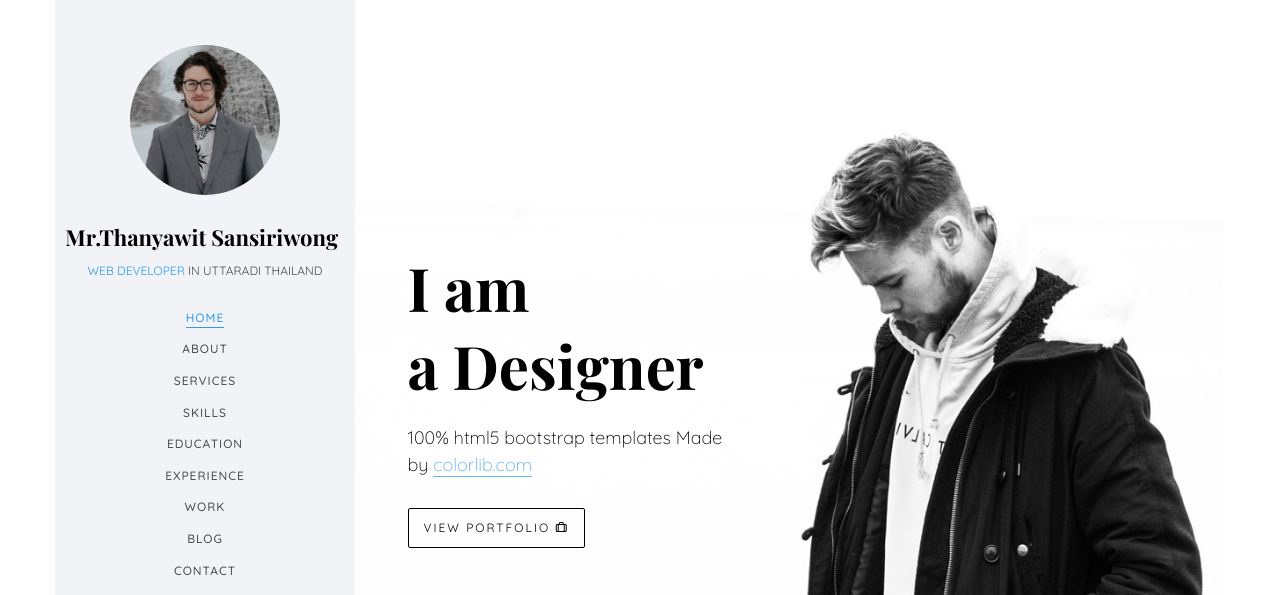
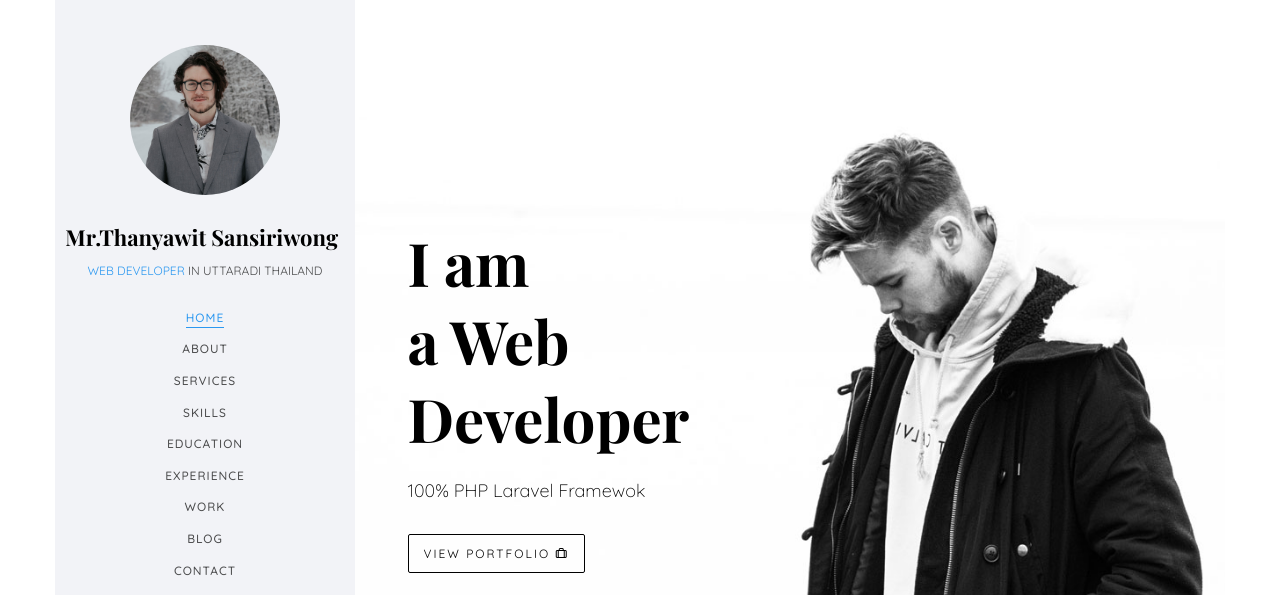
Before and after one commit to jangplus/test, a plain HTML site: page index.html in a window 1280 px wide. Shown: the top 595 px of the page. Drawn offline with nearby package versions, Linux system fonts and the light colour scheme; files whose address does not match are found by name; a web font is replaced by a local one.

Commit message:
update5 index.html

```diff
--- a/index.html
+++ b/index.html
@@ -99,8 +99,8 @@
 					   			<div class="col-md-6 col-md-offset-3 col-md-pull-3 col-sm-12 col-xs-12 js-fullheight slider-text">
 					   				<div class="slider-text-inner js-fullheight">
 					   					<div class="desc">
-						   					<h1>Hi! <br>I'm Jackson</h1>
-						   					<h2>100% html5 bootstrap templates Made by <a href="https://colorlib.com/" target="_blank">colorlib.com</a></h2>
+						   					<h1>Hi! <br>I'm Thanyawit</h1>
+						   					<h2>My Nickname Jang</h2>
 												<p><a class="btn btn-primary btn-learn">Download CV <i class="icon-download4"></i></a></p>
 											</div>
 					   				</div>
@@ -115,8 +115,8 @@
 					   			<div class="col-md-6 col-md-offset-3 col-md-pull-3 col-sm-12 col-xs-12 js-fullheight slider-text">
 					   				<div class="slider-text-inner">
 					   					<div class="desc">
-						   					<h1>I am <br>a Designer</h1>
-												<h2>100% html5 bootstrap templates Made by <a href="https://colorlib.com/" target="_blank">colorlib.com</a></h2>
+						   					<h1>I am <br>a Web Developer</h1>
+												<h2>100% PHP Laravel Framewok</h2>
 												<p><a class="btn btn-primary btn-learn">View Portfolio <i class="icon-briefcase3"></i></a></p>
 											</div>
 					   				</div>
```
